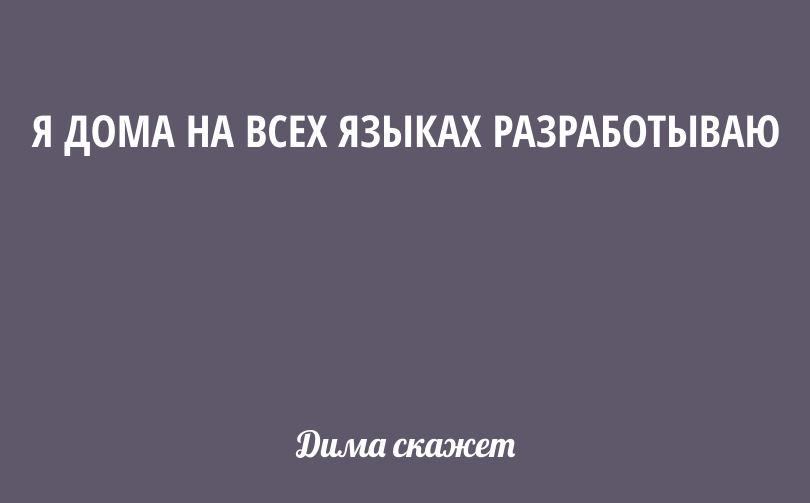
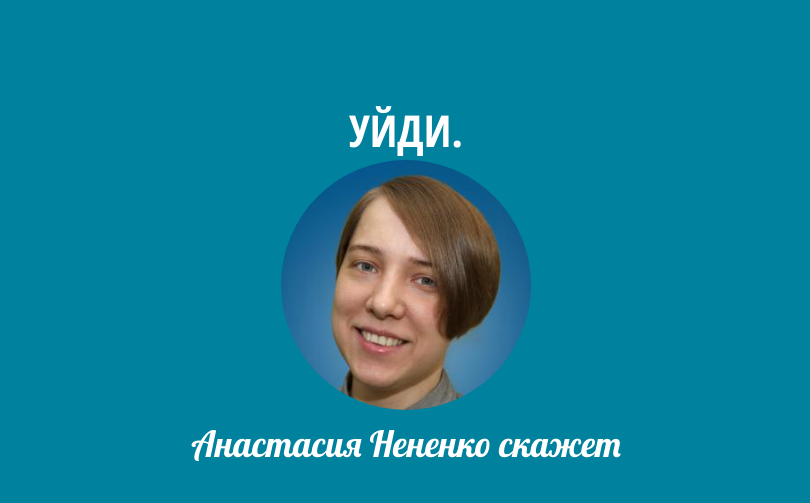
Before and after one commit to kala4ek/kala4ek.github.io, a plain HTML site: page index.html in a window 1280 px wide. Shown: the whole page, without its empty margins (234-1044 px from the left). Drawn offline with Linux system fonts and the light colour scheme.

Commit message:
Add images and quotes

```diff
--- a/css/main.css
+++ b/css/main.css
@@ -84,8 +84,7 @@ h1 a:hover {
     height: 250px;
     overflow: hidden;
     position: relative;
-    -webkit-clip-path: polygon(50% 0%, 100% 50%, 50% 100%, 0% 50%);
-    clip-path: polygon(50% 0%, 100% 50%, 50% 100%, 0% 50%);
+    border-radius: 50%;
 }
 .boxed .item {
     width: 100%;
@@ -93,7 +92,6 @@ h1 a:hover {
     position: absolute;
     left: 0;
     top: 0;
-    background-image: url(/static/main.jpg);
     background-size: cover;
 }
 
--- a/index.html
+++ b/index.html
@@ -2,19 +2,18 @@
 <html lang="ru">
     <head>
         <meta http-equiv="Content-Type" content="text/html; charset=UTF-8"/>
-        <title>Дима скажет</title>
-        <script src="/js/main.js"></script>
-        <link rel="stylesheet" href="/css/main.css" type="text/css">
+        <script src="js/main.js"></script>
+        <link rel="stylesheet" href="css/main.css" type="text/css">
     </head>
-    <body class="bg3">
+    <body>
         <div class="page-wrap">
             <h1>
                 <a href="/">
-                    <span>Я дома на всех языках разработываю</span>
+                    <span id="quote">Я дома на всех языках разработываю</span>
                     <div class="boxed">
-                        <div class="item"></div>
+                        <div class="item" id="photo"></div>
                     </div>
-                    <span class="answer">Дима скажет</span>
+                    <span class="answer" id="person">Дима скажет</span>
                 </a>
             </h1>
         </div>
--- a/js/main.js
+++ b/js/main.js
@@ -0,0 +1,79 @@
+window.onload = function() {
+    var quotes = {
+        'Роман Кудлов': [
+            'Да, через 5 мин освобожусь',
+            'Ну что у вас?',
+            'Я могу на машине забрать',
+        ],
+        'Виктор Некрасов': [
+            'Плойка лучше',
+            'Чтобы облако дрыгалось',
+            'Нет, так не работает',
+            'Я там все рассчитал',
+        ],
+        'Дмитрий Киселев': [
+            'Каличи!',
+            'Да они ракалы',
+            'Да это изи!',
+            'Ну... 200 часов',
+            'Го на страйкбол?',
+            'Офис в субботу?',
+            'Надо кофе бахнуть',
+        ],
+        'Ярослав Лушников': [
+            'Не трожь уточку!',
+            'Через классы лучше',
+            'Зачем?! Я не понимаю',
+            'Хотя че я тут делаю?',
+            'Да делал, но не помню',
+            '¯\\_(ツ)_/¯',
+            'Шторм обновился',
+        ],
+        'Антон Шлома': [
+            'А можно как-то быстро решить?',
+            'Есть загрузка на неделю?',
+            'Есть что сегодня делать?',
+            'Я попозже буду',
+            'Это же сделано уже?',
+            'Можешь оценку дать?',
+        ],
+        'Давид Пашаев': [
+            'Это боль...',
+            'А что ещё делать?',
+            'Типичный Серб',
+            'Блээт...',
+        ],
+        'Дмитрий Кузнецов': [
+            'Я хернюшку спрятал',
+            'Как делать без дизайна?',
+            'Мобильной нету',
+            'Ну в ИЕ работать не будет',
+            'Можешь класс туда вставить?',
+            'Инпут подстилить тока',
+            'Пушнул фикс',
+            'Подойди плиз',
+        ],
+        'Анастасия Нененко': [
+            'Уйди.',
+            'Я отдыхаю.',
+        ],
+    };
+
+    var person = Object.keys(quotes)[Math.floor(Math.random()*Object.keys(quotes).length)];
+    var quote = quotes[person][Math.floor(Math.random() * quotes[person].length)];
+
+    document.title = person + ' скажет';
+
+    var quoteElement = document.getElementById('quote');
+    quoteElement.innerHTML = quote;
+
+    var personElement = document.getElementById('person');
+    personElement.innerHTML = person + ' скажет';
+
+    var photoElement = document.getElementById('photo');
+    photoElement.style.backgroundImage = 'url("images/' + person + '.jpg")';
+
+    var colors = [1,2,3,4,5,6,7,8,9,10,11];
+    var color = colors[Math.floor(Math.random() * colors.length)];
+    document.body.classList.add('bg' + color);
+}
```
Also changed, not shown: images/Анастасия Нененко.jpg (added), images/Антон Шлома.jpg (added), images/Виктор Некрасов.jpg (added), images/Давид Пашаев.jpg (added), images/Дмитрий Киселев.jpg (added), images/Дмитрий Кузнецов.jpg (added), images/Роман Кудлов.jpg (added), images/Ярослав Лушников.jpg (added).
